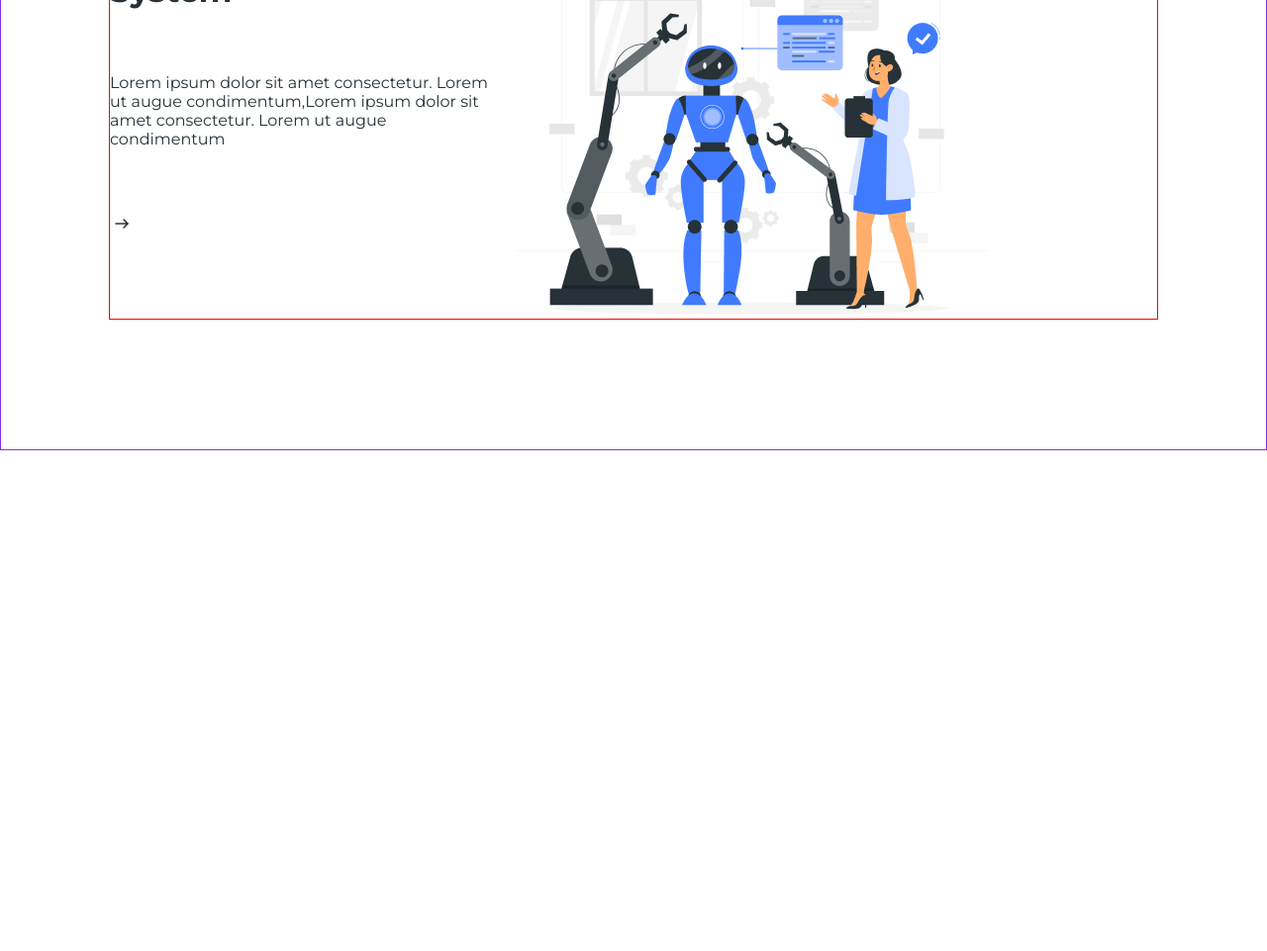
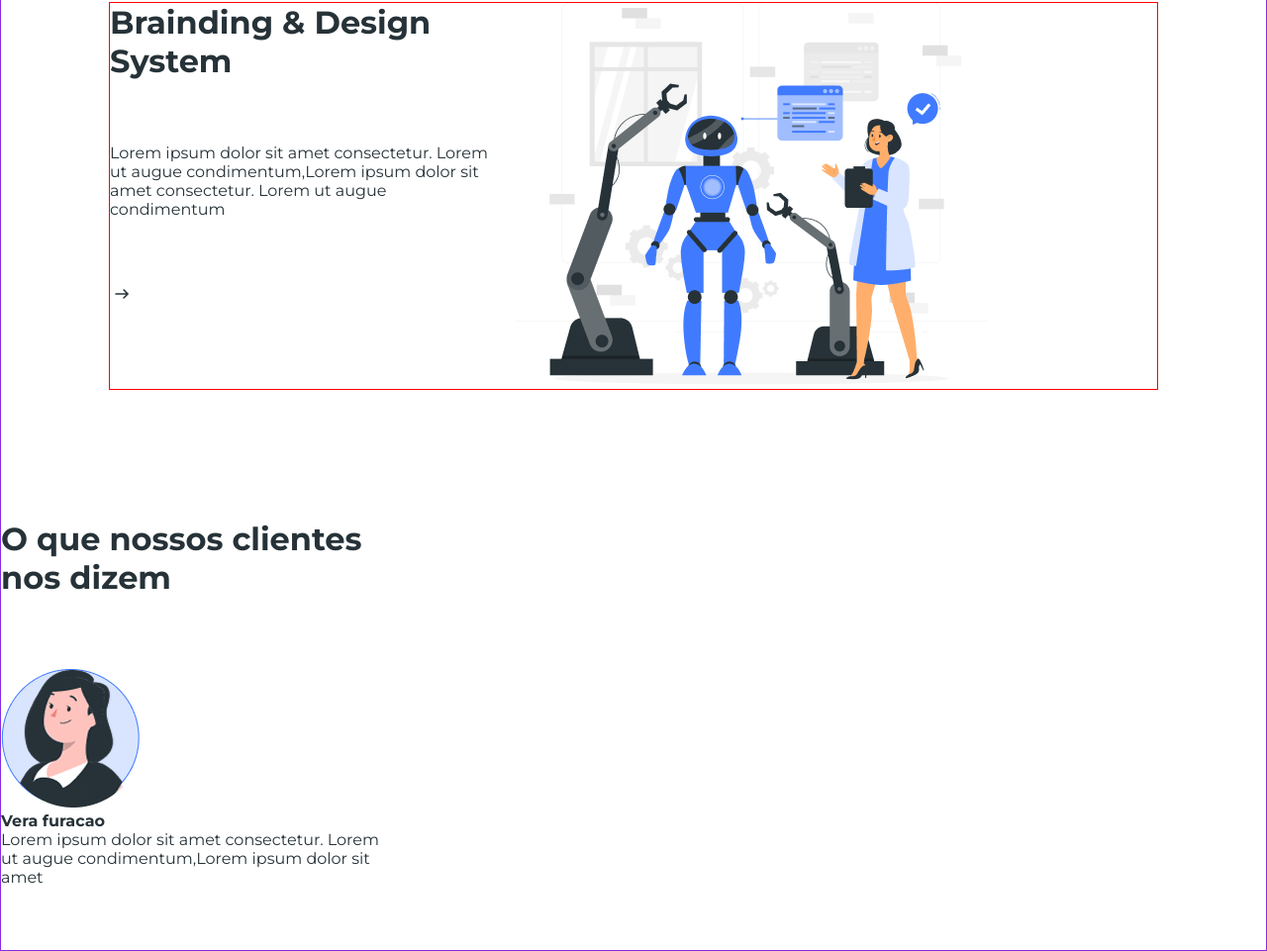
Before and after one commit to Gio-Midonz-Bots/Projeto-Roy, a plain HTML site: page index.html in a window 1280 px wide. Shown: the part 1664-2625 px from the top of the page at 99% size. Before the commit the page ends 2119 px from the top, so only its background shows below. Drawn offline with Linux system fonts and the light colour scheme.

Commit message:
Fifth Commit: Start Card

```diff
--- a/index.html
+++ b/index.html
@@ -72,6 +72,20 @@
                 <img src="./img/vcxvgf.png" alt="">
             </article>
         </div>
+
+        <div class="custumer">
+            <div class="title-feedbak">
+                <h1>O que nossos clientes nos dizem </h1>
+            </div>
+
+            <div class="card">
+                <div class="card-feedback">
+                    <img src="./img/Group 7 (1).png" alt="">
+                    <h4>Vera furacao</h4>
+                    <p id="paragraf-card">Lorem ipsum dolor sit amet consectetur. Lorem ut augue condimentum,Lorem ipsum dolor sit amet </p>
+                </div>
+            </div>
+        </div>
     </main>
 </body>
 </html>
--- a/style/style.css
+++ b/style/style.css
@@ -55,8 +55,9 @@ main{
     margin-bottom: 131px;
 }
 .info h1{
-    width: 412px;
+
     margin-bottom:64px;
+    font-size: 48px;
 }
 
 .btn{
@@ -94,7 +95,7 @@ main{
     gap: 24px;
 }
 
-.brainding, .analysis{
+.brainding , .analysis{
     display: flex;
     flex-direction: row;
     justify-self: center;
@@ -104,7 +105,7 @@ main{
     margin-top: 154px;
     margin-bottom: 131px;
 }
-.brainding-infom, .analysis-info h1, p{
+.brainding-infom, .analysis-info, h1, p{
     width: 386px;
     margin-bottom: 64px;
 }
```
